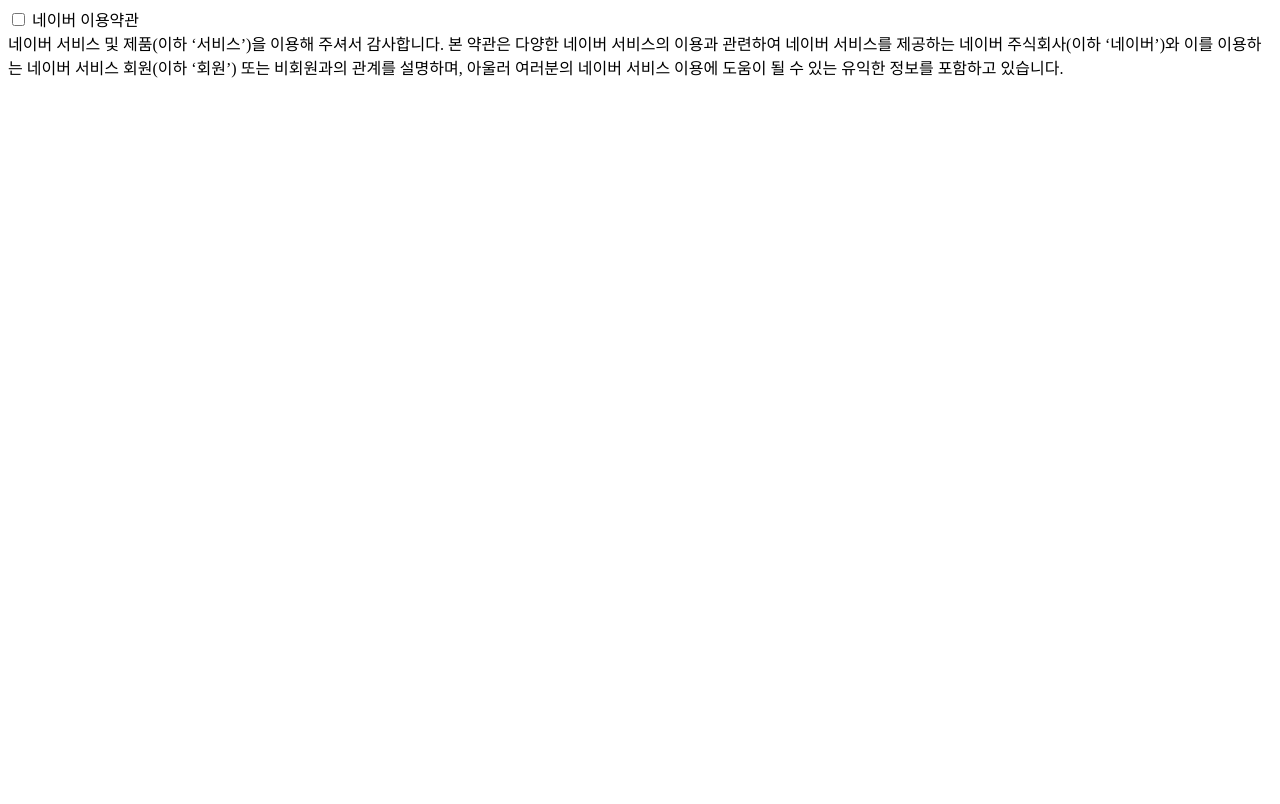
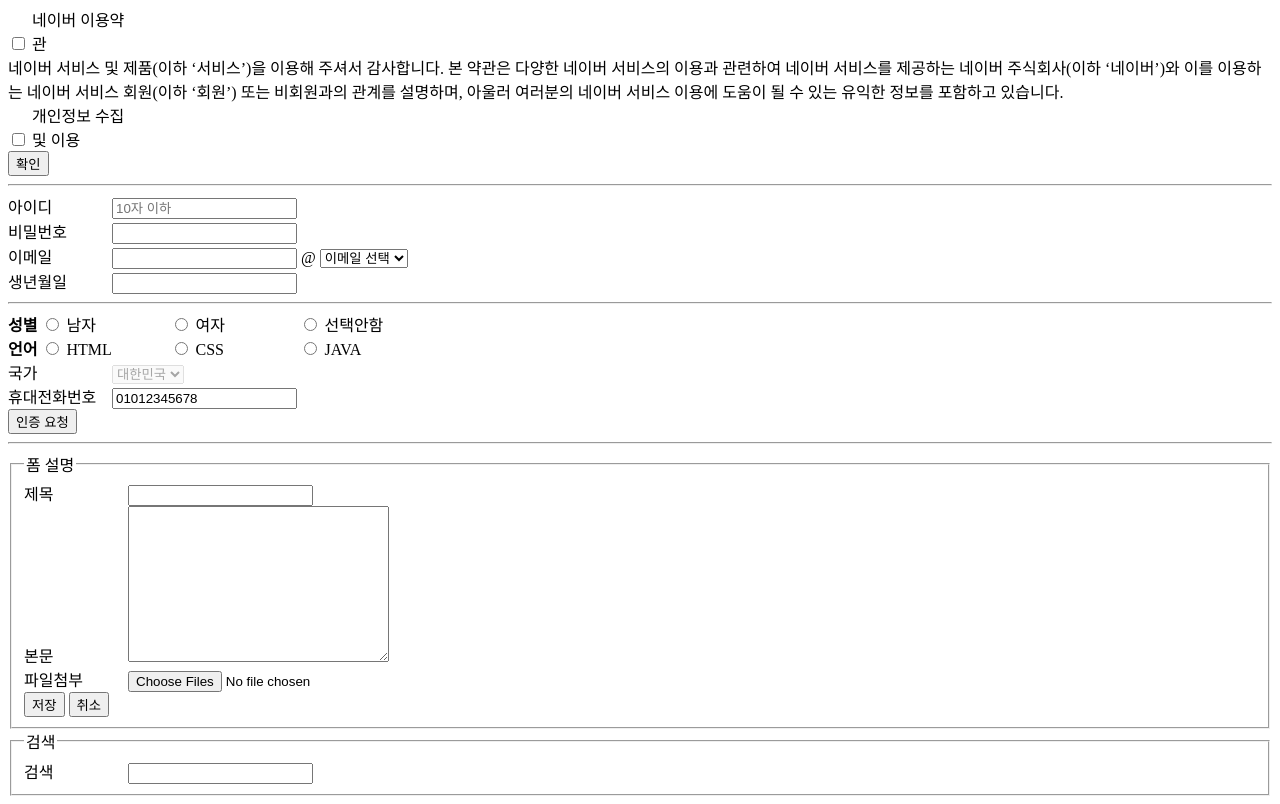
Before and after one commit to h4hm/final, a plain HTML site: page 03_html/02_form.html in a window 1280 px wide. Shown: the part 73-877 px from the top of the page. Before the commit the page ends 800 px from the top, so only its background shows below. Drawn offline with Linux system fonts and the light colour scheme.

Commit message:
type practice

```diff
--- a/03_html/02_form.html
+++ b/03_html/02_form.html
@@ -5,11 +5,18 @@
   <meta charset="UTF-8">
   <meta name="viewport" content="width=device-width, initial-scale=1.0">
   <title>Form</title>
+  <style>
+    label {
+      display: inline-block;
+      width: 100px;
+    }
+  </style>
 </head>
 
 <body>
-  <h1>Html Form</h1>
+  <h1>HTML Form</h1>
   <form action="">
+    <!-- 체크박스 -->
     <div class="terms_item">
       <div class="inp">
         <input type="checkbox" name="" id="check1">
@@ -20,6 +27,116 @@
         서비스 회원(이하 ‘회원’) 또는 비회원과의 관계를 설명하며, 아울러 여러분의 네이버 서비스 이용에 도움이 될 수 있는 유익한 정보를 포함하고 있습니다.
       </div>
     </div>
+    <!-- label / id 값을 똑같이해서 텍스트가 클릭되어도 내용이 클릭되게 -->
+    <div class="terms_item">
+      <input type="checkbox" id="terms2">
+      <label for="terms2">개인정보 수집 및 이용</label>
+    </div>
+    <!-- submit 버튼 클릭시 상단의 정보 전송 -->
+    <input type="submit" value="확인" name="btnSend2">
+  </form>
+  <hr />
+  <form action="">
+    <div>
+      <!-- 장보 입력 -->
+      <label for="id">아이디</label>
+      <!-- maxlength - 최대입력가능한문자길이 -->
+      <input type="text" name="id" id="id" placeholder="10자 이하" maxlength="10">
+    </div>
+    <div>
+      <label for="pw">비밀번호</label>
+      <input type="password" name="pw" id="pw">
+    </div>
+    <div>
+      <label for="email">이메일</label>
+      <!-- email 타입 > 키보드에 .com생김 -->
+      <input type="email" name="email" id="email"> @
+      <select>
+        <option value="이메일선택">이메일 선택</option>
+        <option value="gmail">gmail.com</option>
+        <option value="naver">naver.com</option>
+        <option value="daum">daum.com</option>
+      </select>
+    </div>
+    <div>
+      <label for="birth">생년월일</label>
+      <!-- number > 숫자키패드 -->
+      <input type="number" name="birth" id="birth">
+    </div>
+    <hr />
+    <!-- radio 버튼은 label 따로따로 부여 -->
+    <!-- name 값을 똑같이 작성하여 한묶음으로 만들기 -->
+    <div>
+      <strong>성별</strong>
+      <!-- 입력유형 라디오 -->
+      <input type="radio" name="gender" id="gender1">
+      <label for="gender1">남자</label>
+      <input type="radio" name="gender" id="gender2">
+      <label for="gender2">여자</label>
+      <input type="radio" name="gender" id="gender3">
+      <label for="gender3">선택안함</label>
+    </div>
+    <!-- id값은 겹치면 안됨-->
+    <div>
+      <strong>언어</strong>
+      <input type="radio" name="lang" id="lang1">
+      <label for="lang1">HTML</label>
+      <input type="radio" name="lang" id="lang2">
+      <label for="lang2">CSS</label>
+      <input type="radio" name="lang" id="lang3">
+      <label for="lang3">JAVA</label>
+    </div>
+    <!-- 셀렉트 박스-->
+    <div>
+      <label for="selNation">국가</label>
+      <select name="selNation" id="selNation" disabled>
+        <option value="대한민국">대한민국</option>
+        <option value="미국">미국</option>
+        <option value="중국">중국</option>
+      </select>
+    </div>
+    <div>
+      <!-- 번호입력 -->
+      <label for="phone">휴대전화번호</label>
+      <input type="tel" name="phone" id="phone" value="01012345678" readonly maxlength="11">
+    </div>
+    <input type="button" value="인증 요청" id="btnSend" name="btnSend">
+  </form>
+  <hr />
+  <form action="">
+    <fieldset>
+      <legend>폼 설명</legend>
+      <div>
+        <label for="title">제목</label>
+        <input type="text" id="title" name="title">
+      </div>
+      <!-- label 은 꼭 넣어야함 -->
+      <!-- textarea 입력필드 만들기 -->
+      <div>
+        <label for="bbs">본문</label>
+        <textarea name="bbs" id="bbs" cols="30" rows="10"></textarea>
+      </div>
+      <!-- 파일 첨부 -->
+      <div>
+        <label for="myfile">파일첨부</label>
+        <!-- multiple - 다중첨부 -->
+        <input type="file" name="myfile" id="myfile" multiple>
+      </div>
+      <!-- input은 value 값에 텍스트 넣음 / button 태그는 사이에 텍스트넣음 -->
+      <!-- 저장 / 취소 버튼 -->
+      <button id="ok">저장</button>
+      <input type="reset" value="취소" id="cancle">
+    </fieldset>
+  </form>
+  <!-- 검색창만들기 - search -->
+  <form action="">
+    <fieldset>
+      <legend>검색</legend>
+      <div>
+        <label for="search">검색</label>
+        <input type="search" name="search" id="search">
+      </div>
+    </fieldset>
   </form>
 </body>
 
```
